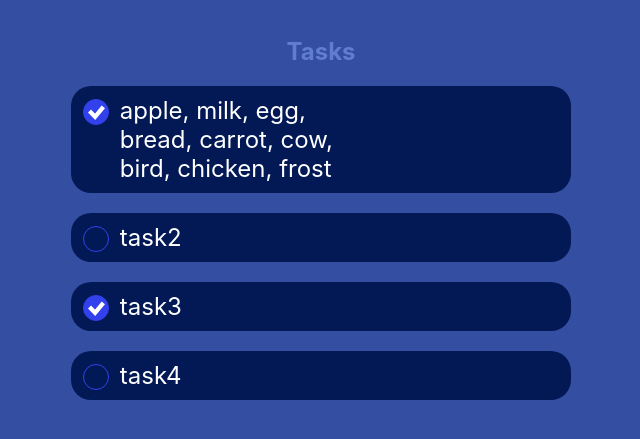
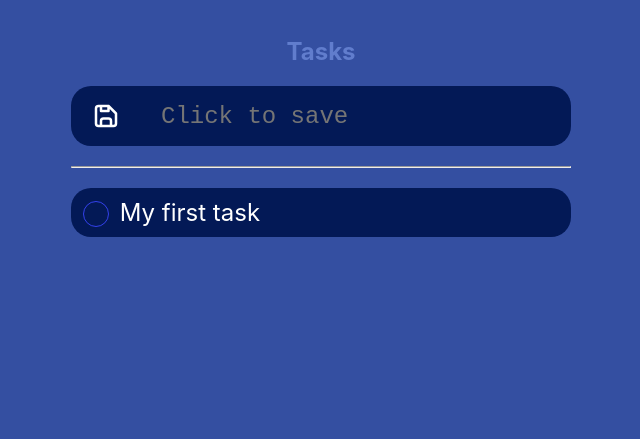
Before and after one commit to happy436/toDo-App-React, a React app: page / in a window 1280 px wide. Shown: the part 79-518 px from the top of the page, without its empty margins (319-959 px from the left). Built offline with nearby package versions, Linux system fonts and the light colour scheme.

Commit message:
logic, without edit task

```diff
--- a/package.json
+++ b/package.json
@@ -4,6 +4,7 @@
   "private": true,
   "homepage": "https://happy436.github.io/toDo-App-React/",
   "dependencies": {
+    "@iconscout/react-unicons": "^1.1.6",
     "@testing-library/jest-dom": "^5.16.1",
     "@testing-library/react": "^12.1.2",
     "@testing-library/user-event": "^13.5.0",
--- a/src/components/App/App.module.css
+++ b/src/components/App/App.module.css
@@ -2,6 +2,4 @@
     display: flex;
     flex-direction: column;
     align-items: center;
-    background-color: #344fa1;
-    height: 100vh;
 }
--- a/src/components/Tasks_List/Task/Task.jsx
+++ b/src/components/Tasks_List/Task/Task.jsx
@@ -1,6 +1,7 @@
 import s from "./Task.module.css"
 import React from 'react'
-import { deleteTaskActionCreator } from "../../../redux/taskReducer"
+import { deleteTaskActionCreator, updateTaskBodyActionCreator, updateStatusActionCreator } from "../../../redux/taskReducer"
+import { UilTrashAlt } from '@iconscout/react-unicons'
 
 export function Task(props){
     let status = (props.status === 1) ? "checked" : ""
@@ -9,33 +10,22 @@ export function Task(props){
         props.dispatch(deleteTaskActionCreator(props.id))
     }
 
-    let taskBody = React.createRef()
-    let editBody = React.createRef()
-
-    let edit = () => {
-
-    }
-
-    let editBodyAction = (el) => {
-        /* taskBody.current.style.display = "none"
-        editBody.current.style.display = "inline-block" */
-        debugger
-        let list = el.target.parentNode.parentNode.parentNode
-        console.log(list.children)
-
+    let onCheckStatus = () => {
+        let id = props.id
+        let status = props.status
+        props.dispatch(updateStatusActionCreator(id, status))
     }
 
     return(
         <div className={s.body} id={props.id} >
             <label className={s.check} >
                 <input type="checkbox" className={s.check__input} defaultChecked={status}/>
-                <span className={s.check__box}></span>
-                <p className={s.text} ref={taskBody}>{props.body}</p>
-                <textarea className={s.editText} ref={editBody} rows="5" value={props.body} onChange={edit}></textarea>
+                <span className={s.check__box} onClick={onCheckStatus}></span>
+                {/* div Заменить на textarea для editTask */}
+                <div className={s.editText}>{props.body}</div>
             </label>
             <div className={s.btns}>
-                <div className={s.edit} onClick={editBodyAction}>E</div>
-                <div className={s.delete} onClick={deleteAction}>D</div>
+                <div className={s.delete} onClick={deleteAction}><UilTrashAlt/></div>
             </div>
         </div>
     )
--- a/src/components/Tasks_List/Task/Task.module.css
+++ b/src/components/Tasks_List/Task/Task.module.css
@@ -8,6 +8,7 @@
     transition: all 0.5s;
     margin-bottom: 20px;
     justify-content: space-between;
+    height: max-content;
 }
 
 .body:hover{
@@ -20,7 +21,7 @@
 
 .check{
     display: block;
-    width: 50%;
+    width: 80%;
     height: 55%;
     color:#fff;
     padding: 10px 0 10px 1.2em;
@@ -44,6 +45,13 @@
     cursor: pointer;
 }
 
+.check__box:hover{
+    -webkit-box-shadow: 0px 0px 15px 3px rgba(30, 255, 26, 1);
+    -moz-box-shadow: 0px 0px 15px 3px rgba(30, 255, 26, 1);
+    box-shadow: 0px 0px 15px 3px rgba(30, 255, 26, 1);
+    transition:box-shadow 0.3s;
+}
+
 .check__input:checked + .check__box{
     background:url('./img/img.svg');
     background-size: 70%;
@@ -57,14 +65,6 @@
     -moz-box-shadow: 0px 0px 15px 3px rgba(30, 255, 26, 1);
     box-shadow: 0px 0px 15px 3px rgba(30, 255, 26, 1);
     transition:box-shadow 0.3s;
-}
-
-.text{
-    color:#fff;
-    text-overflow: ellipsis;
-    overflow: hidden;
-    position: relative;
-    margin-left:20px;
 }
 
 .btns{
@@ -94,7 +94,11 @@
 }
 
 .delete{
-    border:1px solid red;
+    color:#fff;
+}
+
+.delete:hover{
+    color:#eb2243;
 }
 
 .editText{
@@ -104,6 +108,12 @@
     border:none;
     resize: none;
     font-size:1.2rem;
-    display: none;
-    height: 100%;
+    display: block;
+    overflow:hidden;
+    outline:none;
+    width: 100%;
 }
+
+.check__input:checked + .check__box + .editText{
+    text-decoration: line-through;
+}
--- a/src/components/Tasks_List/Tasks.jsx
+++ b/src/components/Tasks_List/Tasks.jsx
@@ -1,9 +1,10 @@
 import s from "./Tasks.module.css"
 import React from "react"
 import {Task} from "./Task/"
+import { addTaskActionCreator, updateTaskBodyActionCreator } from "../../redux/taskReducer"
+import { UilSave } from '@iconscout/react-unicons'
 
 export function TasksList(props){
-
     let taskElement =
         props.state.tasks.map(t => <Task
                                         id={t.id}
@@ -13,11 +14,54 @@ export function TasksList(props){
                                         dispatch={props.dispatch}
                                     />)
 
+    let heightTask = (el) => {
+        if(el.target.getAttribute('rows')){
+            el.target.removeAttribute('rows')
+        } else if(el.target.value === ""){
+            el.target.setAttribute("rows", "1")
+            el.target.style.height = "30px"
+        }
+
+        /* height textarea */
+        if(el.target.scrollTop > 0){
+            el.target.style.height = el.target.scrollHeight + 'px'
+        }
+    }
+
+    let onTaskChange = (el) => {
+        let text = el.target.value
+        let action = updateTaskBodyActionCreator(text)
+        props.dispatch(action)
+    }
+
+    let addTask = (el) => {
+        let textArea = el.target.nextElementSibling
+        textArea.style.height = ''
+        textArea.setAttribute('rows', '1')
+
+        if(el.target.nextElementSibling.value !== ""){
+            props.dispatch(addTaskActionCreator())
+        }
+    }
 
     return(
         <div className={s.body}>
             <h3 className={s.title}>Tasks</h3>
             <div className={s.lists}>
+                <div className={s.addTask}>
+                    <div className={s.addTaskWrapper}>
+                        <span className={s.saveBtn} onClick={addTask}><UilSave/></span>
+                        <textarea
+                            className={s.editText}
+                            value={props.state.newTaskText}
+                            placeholder="Click to save"
+                            onChange={onTaskChange}
+                            onKeyUp={heightTask}
+                            rows="1"
+                        ></textarea>
+                    </div>
+                </div>
+                <hr className={s.hr}/>
                 {taskElement}
             </div>
         </div>
--- a/src/components/Tasks_List/Tasks.module.css
+++ b/src/components/Tasks_List/Tasks.module.css
@@ -9,3 +9,61 @@
     align-self: center;
     margin:1rem 0 1rem 0;
 }
+
+.addTask{
+    display: flex;
+    align-items: center;
+    width: 500px;
+    border-radius: 20px;
+    background-color: #031956;
+    font-size:1.2rem;
+    transition: all 0.5s;
+    justify-content: space-between;
+}
+
+.addTaskWrapper{
+    display: flex;
+    align-items: center;
+    padding:5px 0 5px 0;
+}
+
+.saveBtn{
+    margin: 0 10px 0 10px;
+    color:#fff;
+    height: 50px;
+    width: 50px;
+    border-radius: 50%;
+    display: flex;
+    align-items: center;
+    justify-content: center;
+    cursor: pointer;
+}
+
+.saveBtn:hover{
+    color:#46f0bd
+}
+
+.saveBtn svg{
+    width: 30px;
+    height: 30px;
+}
+
+
+
+.hr{
+    margin:20px 0 20px 0;
+}
+
+.editText{
+    color:#fff;
+    margin-left:20px;
+    background: inherit;
+    border:none;
+    resize: none;
+    font-size:1.2rem;
+    display: block;
+    overflow:hidden;
+    outline:none;
+    height:100%;
+    transition:all 0.3s;
+}
--- a/src/index.css
+++ b/src/index.css
@@ -5,6 +5,8 @@ body {
     sans-serif;
   -webkit-font-smoothing: antialiased;
   -moz-osx-font-smoothing: grayscale;
+  min-height: 100vh;
+  background-color: #344fa1;
 }
 
 code {
@@ -19,4 +21,23 @@ code {
 
 :root{
     font-size:20px;
+    --hue-color: 230;
+    --text-color-light: hsl(var(--hue-color),8%, 65%);
+    --scroll-bar-color: hsl(var(--hue-color),12%,90%);
+    --scroll-thumb-color: hsl(var(--hue-color),70%,80%);
 }
+
+::-webkit-scrollbar {
+  width: 0.5rem;
+  background-color: var(--scroll-bar-color);
+  border-radius: .5rem;
+}
+
+::-webkit-scrollbar-thumb {
+  background-color: var(--scroll-thumb-color);
+  border-radius: .5rem;
+}
+
+::-webkit-scrollbar-thumb:hover {
+  background-color: var(--text-color-light);
+}
--- a/src/index.js
+++ b/src/index.js
@@ -19,6 +19,6 @@ let reRender = (state) => {
 reRender(store.getState())
 
 store.subscribe(() => {
-    let state = store.getState()
+    let state = localStorage.setItem('reduxState', JSON.stringify(store.getState()))
     reRender(state);
 })
--- a/src/redux/redux-store.js
+++ b/src/redux/redux-store.js
@@ -2,6 +2,9 @@ import { combineReducers, createStore } from "redux";
 import themeReducer from "./themeReducer"
 import taskReducer from "./taskReducer"
 
+
+const persistedState = localStorage.getItem('reduxState')
+                        ? JSON.parse(localStorage.getItem('reduxState')) : {}
 
 let reducers = combineReducers(
     {
@@ -10,6 +13,6 @@ let reducers = combineReducers(
 
     });
 
-let store = createStore(reducers);
+let store = createStore(reducers, persistedState);
 
 export default store;
--- a/src/redux/taskReducer.js
+++ b/src/redux/taskReducer.js
@@ -2,16 +2,19 @@ const EDIT_TASK = "EDIT_TASK"
 const ADD_TASK = "ADD_TASK"
 const DELETE_TASK = "DELETE_TASK"
 const UPDATE_NEW_TASK_BODY = "UPDATE_NEW_TASK_BODY"
+const UPDATE_STATUS = "UPDATE_STATUS"
 const newIndex = () => Math.floor(Math.random() * 100000)
 
 let initialState = {
     tasks:[
-            {id: newIndex(), status: 1, body: "apple, milk, egg, bread, carrot, cow, bird, chicken, frost"},
-            {id: newIndex(), status: 0, body: "task2"},
-            {id: newIndex(), status: 1, body: "task3"},
-            {id: newIndex(), status: 0, body: "task4"},
+            {id: newIndex(), status: 0, body: "My first task"},
     ],
     newTaskText: "",
+}
+
+let indexTask = (state, action) => {return state.tasks.indexOf(state.tasks.find((el) => {
+    return el.id === action.idTask
+}))
 }
 
 const taskReducer = (state = initialState, action) => {
@@ -22,37 +25,60 @@ const taskReducer = (state = initialState, action) => {
                 status:0,
                 body:state.newTaskText,
             }
-            state.tasks.push(newTask)
+            state.tasks.unshift(newTask)
             state.newTaskText = ""
             return state
         case DELETE_TASK:
-            let indexTask = state.tasks.indexOf(state.tasks.find((el) => {
-                return el.id === action.idTask
-            }))
             if(indexTask !== -1){
                 state.tasks.splice(indexTask, 1)
             } else  {
                 return state
             }
         case UPDATE_NEW_TASK_BODY:
-            state.newTaskText = action.newTaskText
+            state.newTaskText = action.newText
             return state
+
+        case EDIT_TASK:
+            /* let idTask = state.tasks.indexOf(state.tasks.find((el) => {
+                return el.body === action.oldText
+            }))
+            if(idTask !== -1){
+                state.tasks[idTask].body = action.newText
+                state.newTaskText = action.newText
+            } else {
+                return state
+            } */
+        case UPDATE_STATUS:
+            let index = indexTask(state,action)
+            let status = state.tasks[index].status
+            console.log(index)
+            if(index !== -1){
+                if(status === 1){
+                    state.tasks[index].status = 0
+                } else {
+                    state.tasks[index].status = 1
+                }
+            } else  {
+                return state
+            }
         default:
             return state
     }
 }
 
 export const addTaskActionCreator = () => {
-
+    /* done */
     return {
         type:ADD_TASK
     }
 }
 
-export const editTaskActionCreator = () => {
-
+export const editTaskActionCreator = (oldText, newText) => {
+    /* don't know how */
     return{
-        type:EDIT_TASK
+        type:EDIT_TASK,
+        oldText: oldText,
+        newText: newText,
     }
 }
 
@@ -65,10 +91,19 @@ export const deleteTaskActionCreator = (id) => {
 }
 
 export const updateTaskBodyActionCreator = (text) => {
-
+    /* done */
     return{
         type: UPDATE_NEW_TASK_BODY,
-        newTaskText:text,
+        newText: text,
+    }
+}
+
+export const updateStatusActionCreator = (id, status) => {
+    /* done */
+    return{
+        type: UPDATE_STATUS,
+        newStatus:status,
+        idTask:id,
     }
 }
 
```
Also changed, not shown: README.md, 1 other file.
